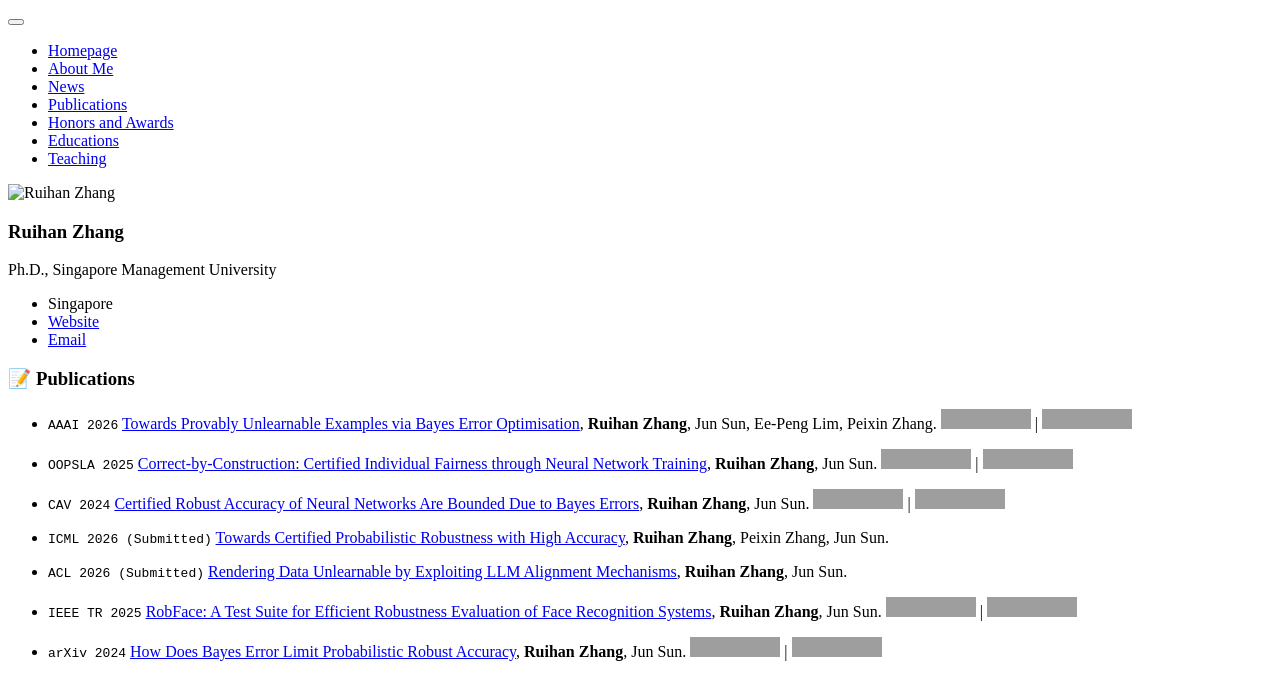
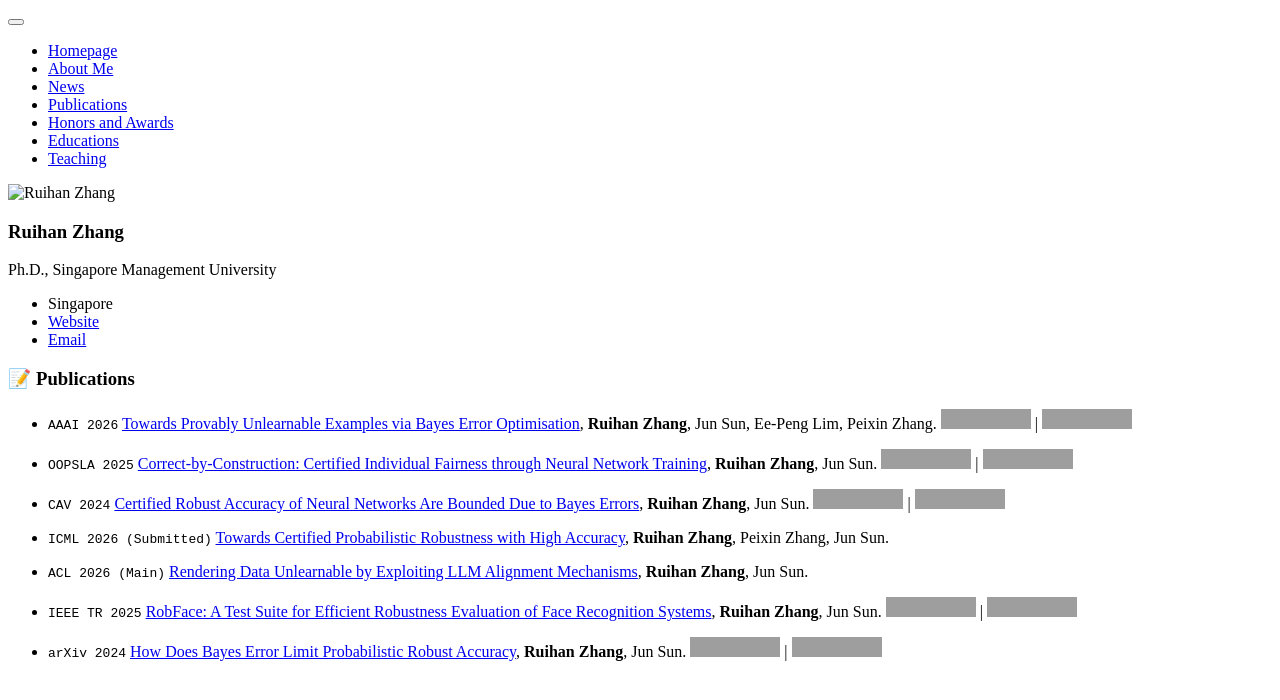
Before and after one commit to DrZRH/DrZRH.github.io, a Jekyll site: the page built from _pages/includes/pub.md, in a window 1280 px wide, cut to the strip 0-700 px from the top of the page. Built offline with Jekyll 4.4.1, drawn with Linux system fonts in a browser that asks for light colours; our own code applies the rules of GitHub Pages for plain Markdown files; grey boxes are pictures that could not be loaded.

Commit message:
Update pub.md

```diff
--- a/_pages/includes/pub.md
+++ b/_pages/includes/pub.md
@@ -12,7 +12,7 @@
 
 - ``ICML 2026 (Submitted)`` [Towards Certified Probabilistic Robustness with High Accuracy](http://example.com/TOFIX_PDF), **Ruihan Zhang**, Peixin Zhang, Jun Sun.
 
-- ``ACL 2026 (Submitted)`` [Rendering Data Unlearnable by Exploiting LLM Alignment Mechanisms](http://example.com/TOFIX_PDF), **Ruihan Zhang**, Jun Sun.
+- ``ACL 2026 (Main)`` [Rendering Data Unlearnable by Exploiting LLM Alignment Mechanisms](http://example.com/TOFIX_PDF), **Ruihan Zhang**, Jun Sun.
 
 - ``IEEE TR 2025`` [RobFace: A Test Suite for Efficient Robustness Evaluation of Face Recognition Systems](https://ieeexplore.ieee.org/document/11048392/), **Ruihan Zhang**, Jun Sun.
  [![Paper](https://img.shields.io/badge/Paper-PDF-red)](https://arxiv.org/pdf/2504.21420) | [![Code](https://img.shields.io/badge/Code-Github-black)](https://github.com/cat-claws/RobFace.git)
```
